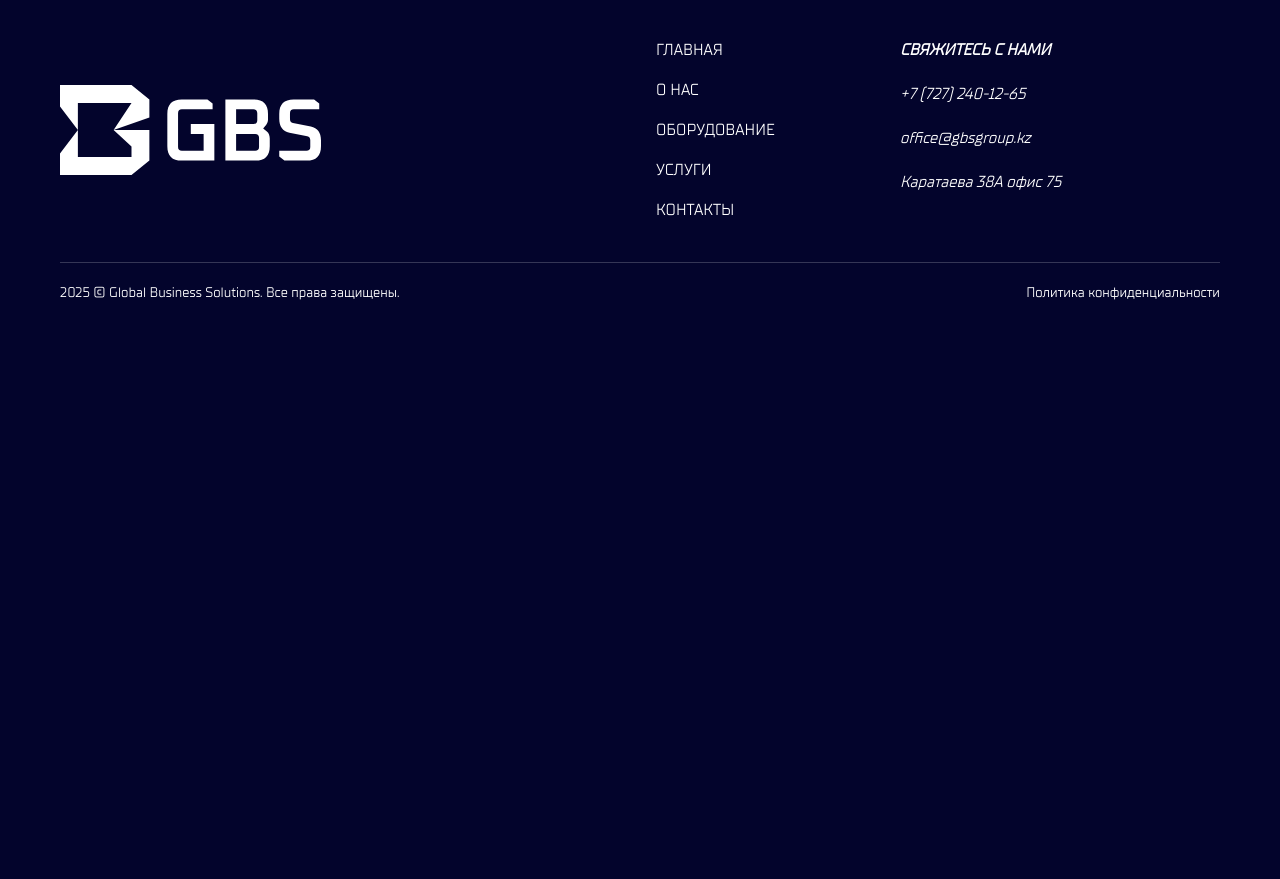
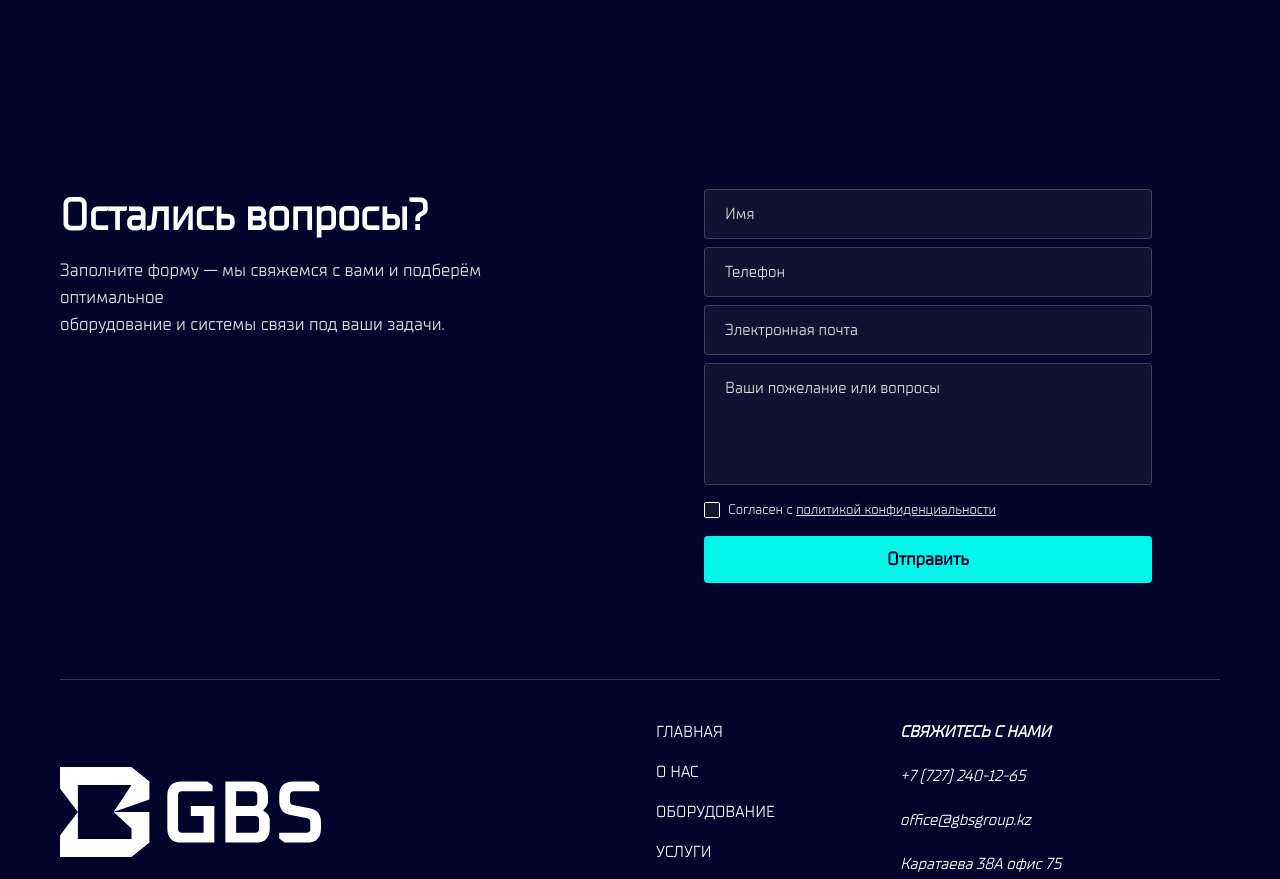
Before and after one commit to The-Quark/gbs-site, a website built with Vite: page index.html in a window 1280 px wide. Shown: the part 3747-4626 px from the top of the page. Before the commit the page ends 4050 px from the top, so only its background shows below. Built offline with nearby package versions, Linux system fonts and the light colour scheme.

Commit message:
feat():form section

```diff
--- /dev/null
+++ b/src/pages/components/form.html
@@ -0,0 +1,56 @@
+<section class="grid grid-cols-2 gap-32 py-24" aria-labelledby="questions-form-title">
+  <div>
+    <h2 id="form-title" class="text-h2 leading-h2 font-semibold">Остались вопросы?</h2>
+    <p id="form-title-p" class="leading-lg text-white_gray mt-4 text-lg font-medium">
+      Заполните форму — мы свяжемся с вами и подберём оптимальное <br />
+      оборудование и системы связи под ваши задачи.
+    </p>
+  </div>
+  <form action="/submit" method="post" class="flex w-md flex-col gap-2">
+    <div>
+      <input type="text" id="name" name="name" required class="input" placeholder="Имя" />
+    </div>
+    <div>
+      <input
+        type="tel"
+        id="phone"
+        name="phone"
+        required
+        pattern="\+?[0-9\s\-]{7,15}"
+        class="input"
+        placeholder="Телефон"
+      />
+    </div>
+    <div>
+      <input
+        type="email"
+        id="email"
+        name="email"
+        required
+        class="input"
+        placeholder="Электронная почта"
+      />
+    </div>
+    <div>
+      <textarea
+        id="notes"
+        name="notes"
+        rows="4"
+        class="input h-min-[144px] resize-none"
+        placeholder="Ваши пожелание или вопросы"
+      ></textarea>
+    </div>
+    <div class="flex items-center">
+      <input type="checkbox" id="privacy" name="privacy" required class="checkbox" />
+      <label for="privacy" class="text-white_gray ml-2 text-sm">
+        Согласен с
+        <a href="/src/pages/privacy.html" class="hover:text-primary text-sm underline"
+          >политикой конфиденциальности</a
+        >
+      </label>
+    </div>
+    <div>
+      <button type="submit" class="button mt-2 w-full">Отправить</button>
+    </div>
+  </form>
+</section>
--- a/src/pages/main/main.html
+++ b/src/pages/main/main.html
@@ -4,4 +4,5 @@
   <load src="src/pages/main/sections/how-work.html" />
   <load src="src/pages/main/sections/advantages.html" />
   <load src="src/pages/main/sections/partners.html" />
+  <load src="src/pages/components/form.html" />
 </main>
--- a/src/pages/main/sections/partners.html
+++ b/src/pages/main/sections/partners.html
@@ -1,4 +1,4 @@
-<section class="mt-40 flex w-full flex-col" aria-labelledby="partners-section-title">
+<section class="mt-40 mb-24 flex w-full flex-col" aria-labelledby="partners-section-title">
   <h2 id="partners-title" class="text-h2 text-gray leading-h2 font-semibold">Партнёры</h2>
   <div class="mt-20 grid grid-cols-4 gap-5">
     <div class="flex flex-col justify-center gap-5">
--- a/src/style.css
+++ b/src/style.css
@@ -83,3 +83,65 @@ body {
 .button--whatsapp:hover {
   background-color: var(--color-whatsapp_hover);
 }
+
+.input {
+  width: 100%;
+  padding: 12px 20px;
+  border-radius: 4px;
+  border: 1px solid rgba(255, 255, 255, 0.2);
+  background-color: rgba(63, 63, 63, 0.25);
+  backdrop-filter: blur(8px);
+  -webkit-backdrop-filter: blur(8px);
+  color: var(--color-white);
+  font-size: var(--text-base);
+  transition:
+    border-color 0.3s ease,
+    background-color 0.3s ease;
+}
+
+.input:focus {
+  outline: none;
+  border-color: var(--color-primary);
+  background-color: rgba(63, 63, 63, 0.35);
+}
+
+.input::placeholder {
+  color: var(--color-white_gray);
+}
+
+.checkbox {
+  appearance: none;
+  -webkit-appearance: none;
+  -moz-appearance: none;
+  width: 16px;
+  height: 16px;
+  border-radius: 1.5px;
+  border: 1px solid white;
+  background-color: rgba(63, 63, 63, 0.25);
+  backdrop-filter: blur(6px);
+  -webkit-backdrop-filter: blur(6px);
+
+  cursor: pointer;
+  display: inline-block;
+  position: relative;
+  transition:
+    background-color 0.2s ease,
+    border-color 0.2s ease;
+}
+
+.checkbox:checked {
+  background-color: var(--color-primary);
+  border-color: var(--color-primary);
+}
+
+.checkbox:checked::after {
+  content: '';
+  position: absolute;
+  top: 1px;
+  left: 5px;
+  width: 5px;
+  height: 10px;
+  border: solid var(--color-black);
+  border-width: 0 2px 2px 0;
+  transform: rotate(45deg);
+}
```
